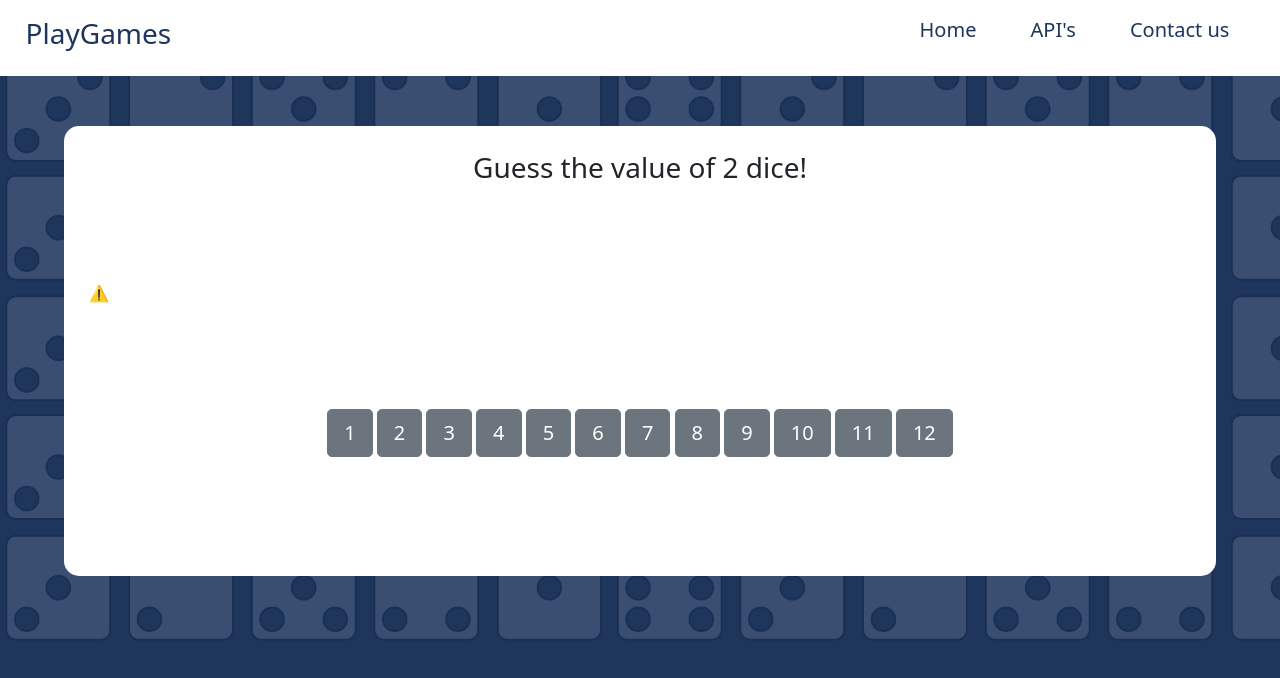
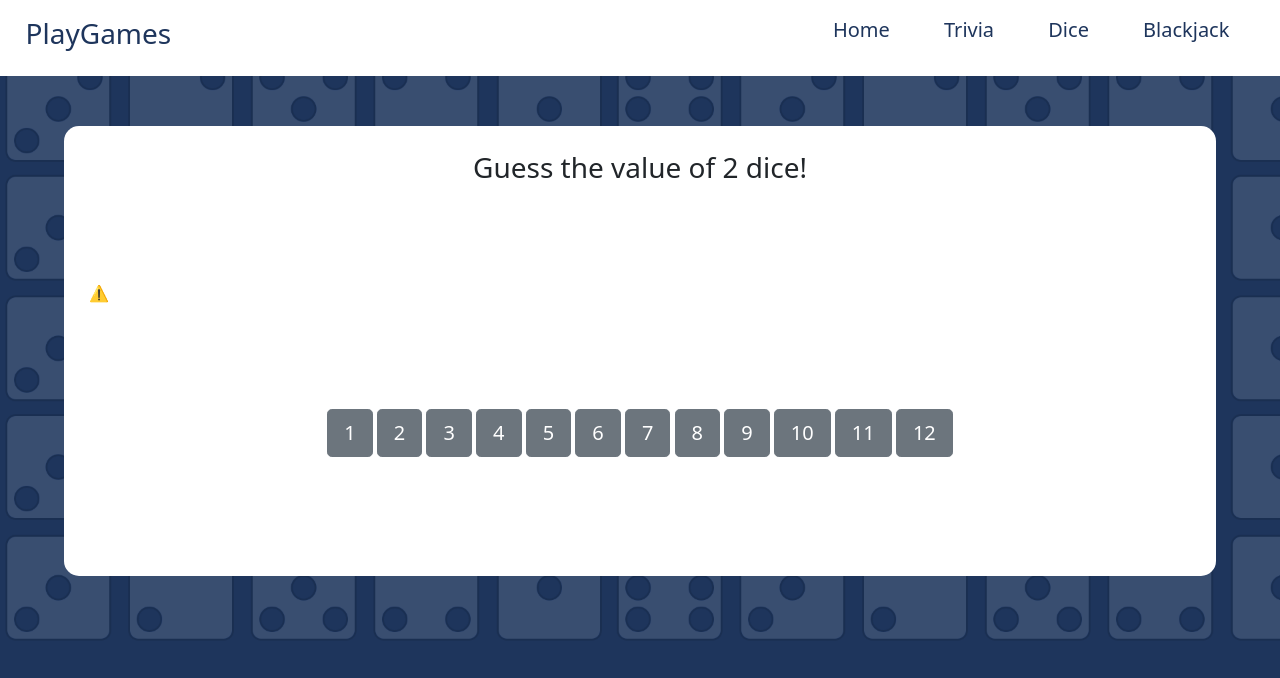
Before and after one commit to ozzywithab/ID_S10194236_OzzyTham_PlayGamesSite, a plain HTML site: page Dice.html in a window 1280 px wide. Drawn offline with nearby package versions, Linux system fonts and the light colour scheme; no server answers.

Commit message:
Minor issues

```diff
--- a/Dice.html
+++ b/Dice.html
@@ -16,8 +16,9 @@
         <nav>
             <ul class = "links">
                 <li><a href = "index.html">Home</a></li>
-                <li><a href = "api.html">API's</a></li>
-                <li><a href = "contact.html">Contact us</a></li>
+                <li><a href = "Trivia.html">Trivia</a></li>
+                <li><a href = "Dice.html">Dice</a></li>
+                <li><a href = "Blackjack.html">Blackjack</a></li>
             </ul>
         </nav>
     </header>
```
Also changed, not shown: Blackjack.html (+3 -3 lines), Trivia.html (+1 -1 lines).
